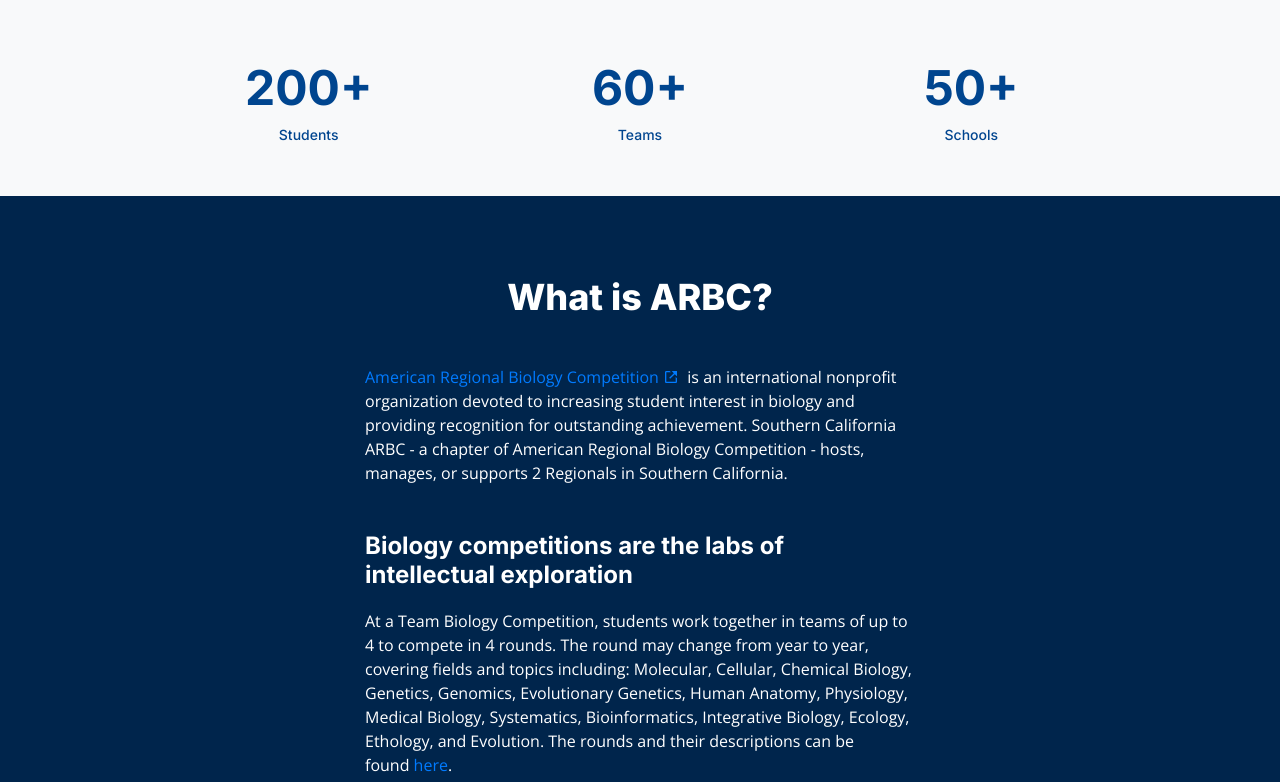
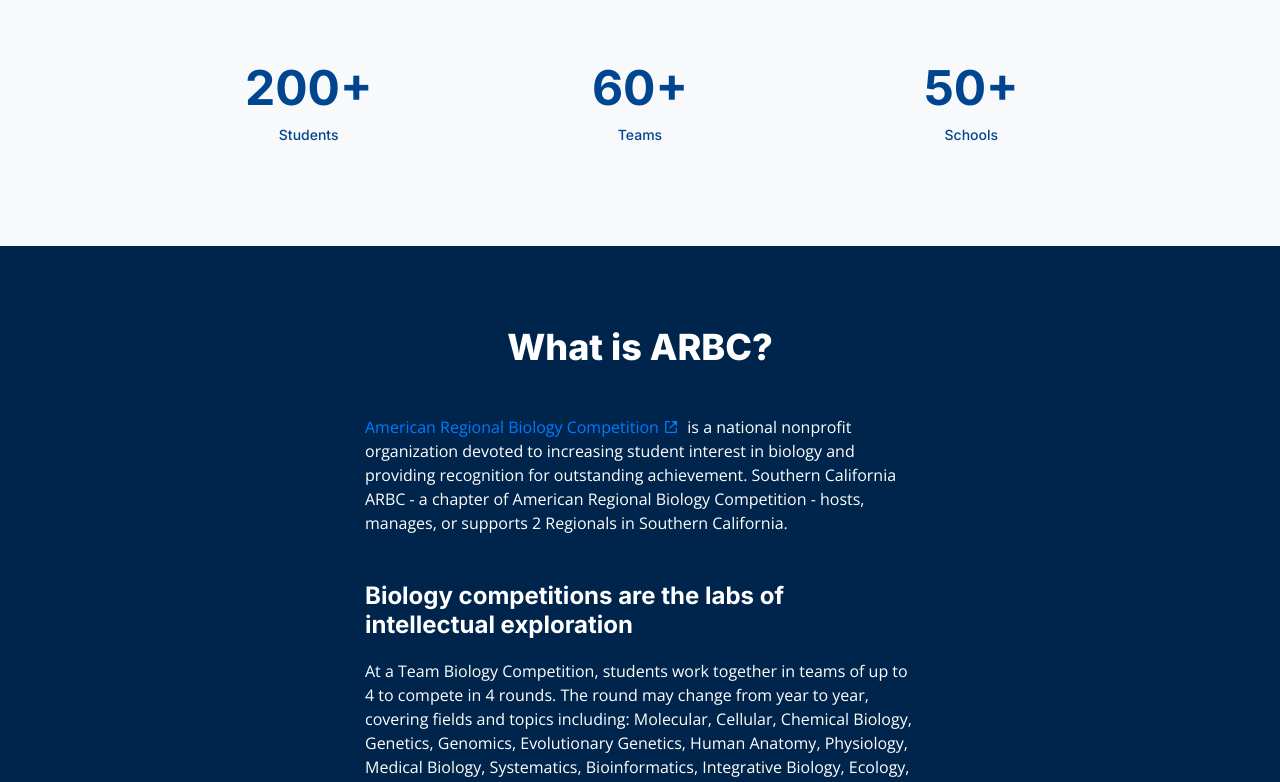
Before and after one commit to LOHS-ACSL-CLUB/arbc-website-frontend, a React (Vite) app: page / in a window 1280 px wide. Shown: the part 1602-2384 px from the top of the page. Built offline with nearby package versions, Linux system fonts and the light colour scheme.

Commit message:
style changes
changed margin size especially

```diff
--- a/src/components/AboutPage/MissionSection.scss
+++ b/src/components/AboutPage/MissionSection.scss
@@ -7,8 +7,8 @@
 
     .content {
         max-width: 1500px;
-        margin: 100px 0;
-        padding: $mobile-padding;
+        margin: 50px 0;
+        padding: 0 $mobile-padding;
 
         h2 {
             text-align: center;
@@ -16,7 +16,7 @@
             font-size: 48px;
             font-weight: 800;
             line-height: 48px;
-            margin-bottom: 100px;
+            margin-bottom: 50px;
         }
 
         p {
@@ -26,7 +26,7 @@
         }
 
         .who-we-are {
-            margin-top: 100px;
+            margin-top: 50px;
             display: flex;
             flex-direction: column;
             align-items: center;
--- a/src/components/ChaptersPage/ChaptersDescriptionSection.scss
+++ b/src/components/ChaptersPage/ChaptersDescriptionSection.scss
@@ -7,8 +7,7 @@
     padding: 0 $mobile-padding;
 
     .content {
-        margin-top: 200px;
-        margin-bottom: 50px;
+        margin: 50px 0;
         max-width: 700px;
         display: flex;
         flex-direction: column;
--- a/src/components/CompetitionPage/RoundsSection.scss
+++ b/src/components/CompetitionPage/RoundsSection.scss
@@ -21,7 +21,7 @@
             font-size: 16px;
             font-weight: 500;
             line-height: 24px;
-            margin-bottom: 50px;
+            margin: 10px 0;
         }
 
         .texts {
@@ -38,12 +38,12 @@
                 font-size: 18px;
                 font-weight: 400;
                 line-height: 50px;
-                margin-bottom: 100px;
             }
         }
 
         .rounds {
-            margin-bottom: 200px;
+            margin-bottom: 50px;
+            margin-top: 50px;
 
             .round {
                 margin-bottom: 20px;
--- a/src/components/MainPage/DetailsSection.tsx
+++ b/src/components/MainPage/DetailsSection.tsx
@@ -20,12 +20,12 @@
                             American Regional Biology Competition&nbsp;
                             <BiLinkExternal />
                         </Link>
-                        &nbsp; is an international nonprofit organization
-                        devoted to increasing student interest in biology and
-                        providing recognition for outstanding achievement.
-                        Southern California ARBC - a chapter of American
-                        Regional Biology Competition - hosts, manages, or
-                        supports 2 Regionals in Southern California.
+                        &nbsp; is a national nonprofit organization devoted to
+                        increasing student interest in biology and providing
+                        recognition for outstanding achievement. Southern
+                        California ARBC - a chapter of American Regional Biology
+                        Competition - hosts, manages, or supports 2 Regionals in
+                        Southern California.
                     </p>
                 </div>
                 <div className="row">
--- a/src/components/MainPage/NewsSection.scss
+++ b/src/components/MainPage/NewsSection.scss
@@ -53,6 +53,7 @@
             align-items: center;
             flex-wrap: wrap;
             gap: 10px 50px;
+            margin-bottom: 50px;
 
             .number,
             .name {
--- a/src/components/ResourcesPage/ResourcesSection.scss
+++ b/src/components/ResourcesPage/ResourcesSection.scss
@@ -6,7 +6,14 @@
     padding: 0 $mobile-padding;
     padding-top: 100px;
 
-    a {
-        color: $blue1;
+    .content {
+        max-width: 1000px;
+
+        a {
+            color: $blue1;
+        }
+
+        display: flex;
+        align-items: center;
     }
 }
--- a/src/components/ResourcesPage/ResourcesSection.tsx
+++ b/src/components/ResourcesPage/ResourcesSection.tsx
@@ -4,12 +4,16 @@
 function ResourcesSection() {
     return (
         <div className="resources-section">
-            <Link
-                to="https://drive.google.com/drive/folders/1I0FQZueb78zwTBvpZ7mAutgzmQI32bZ3?usp=sharing"
-                target="_blank"
-            >
-                Files
-            </Link>
+            <div className="content">
+                The link to the files can be found&nbsp;
+                <Link
+                    to="https://drive.google.com/drive/folders/1I0FQZueb78zwTBvpZ7mAutgzmQI32bZ3?usp=sharing"
+                    target="_blank"
+                >
+                    here
+                </Link>
+                .
+            </div>
         </div>
     );
 }
```
